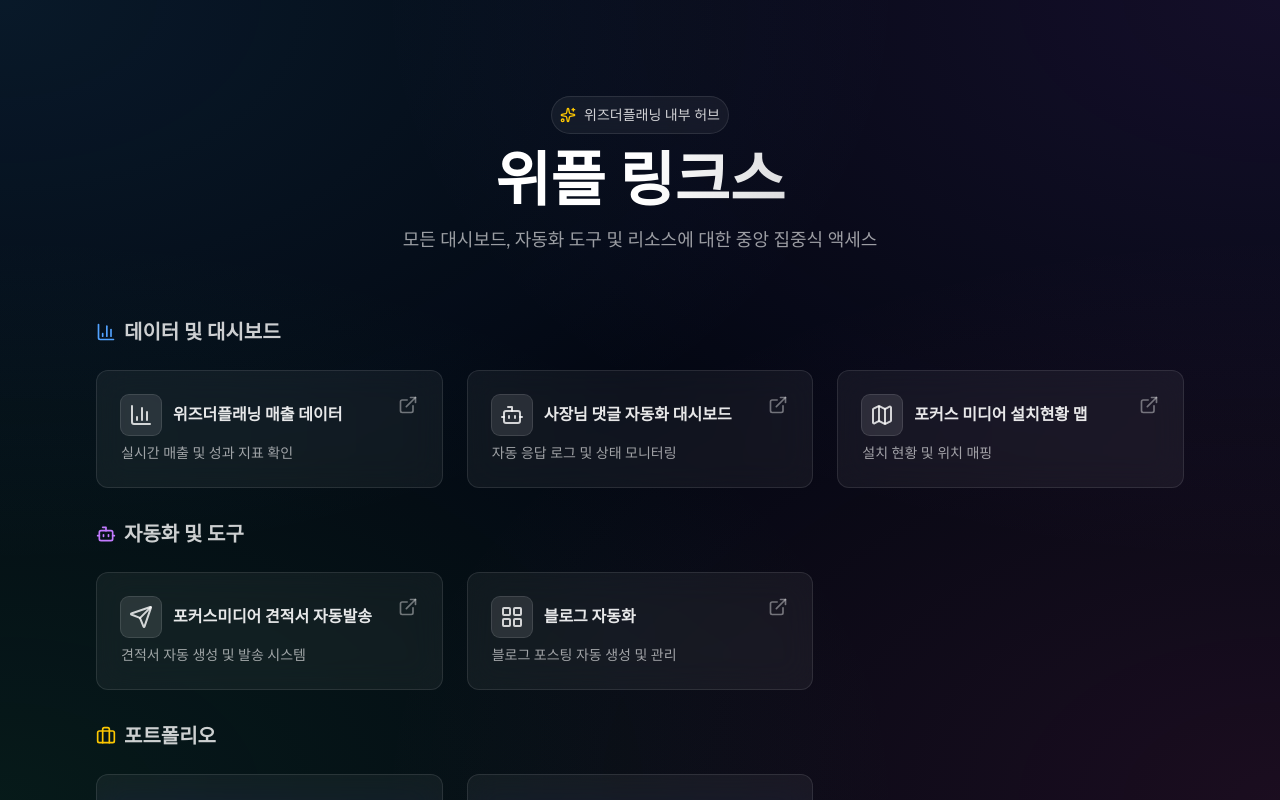
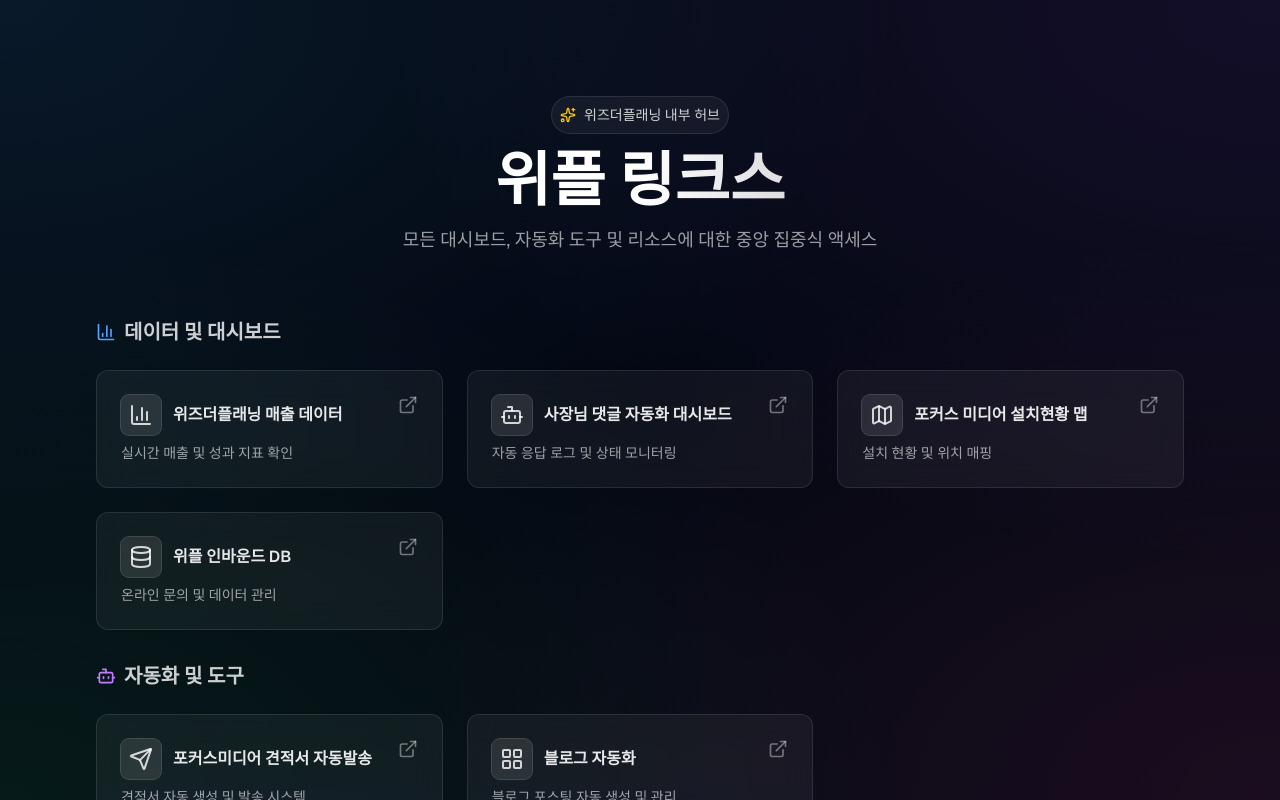
Before and after one commit to wtpceo/wiplelinks, a Next.js app: page / in a window 1280 px wide. Shown: the top 800 px of the page. Built offline with nearby package versions, Linux system fonts and the light colour scheme.

Commit message:
feat: add wiple inbound db link

```diff
--- a/src/app/page.tsx
+++ b/src/app/page.tsx
@@ -90,6 +90,13 @@ export default function Home() {
                 icon={<Map className="w-6 h-6" />}
                 gradient="from-emerald-500/20 to-teal-500/20"
               />
+              <LinkCard
+                title="위플 인바운드 DB"
+                description="온라인 문의 및 데이터 관리"
+                href="https://wipledata.vercel.app/data-management/online-check"
+                icon={<Database className="w-6 h-6" />}
+                gradient="from-cyan-500/20 to-blue-500/20"
+              />
             </div>
           </motion.section>
 
```
